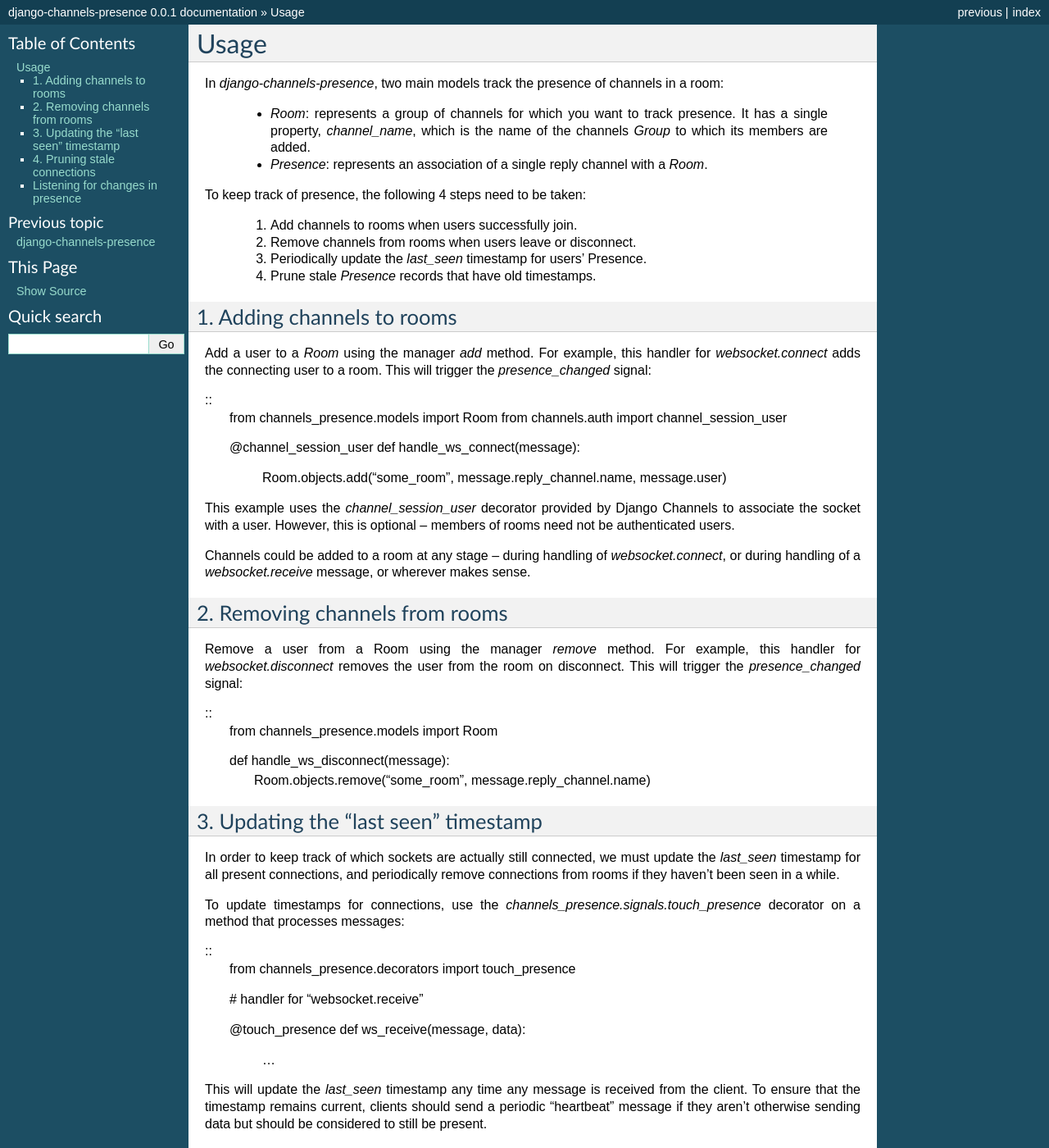
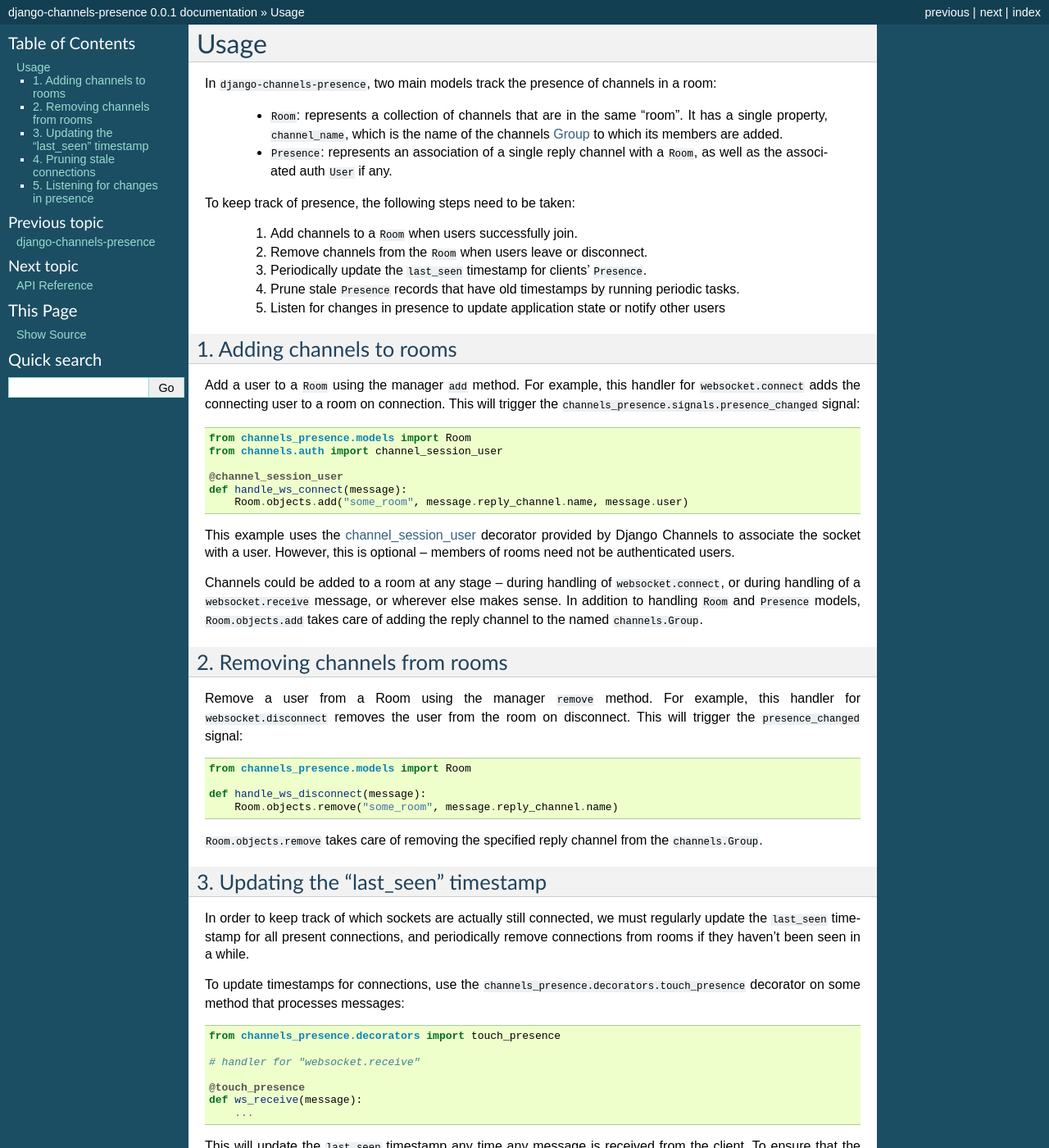
Before and after one commit to mitmedialab/django-channels-presence, a Sphinx documentation site: the page built from docs/usage.rst, in a window 1280 px wide and 1400 px high. Shown: the whole window at 82% size. Built offline with Sphinx 7.4.7, drawn with Linux system fonts in a browser that asks for light colours; some of the changed text lies outside the part shown.

Commit message:
Fix remove_presence impl; update docs

```diff
--- a/docs/usage.rst
+++ b/docs/usage.rst
@@ -1,28 +1,31 @@
 Usage
 =====
 
-In `django-channels-presence`, two main models track the presence of channels in a room:
+In ``django-channels-presence``, two main models track the presence of channels in a room:
 
- - `Room`: represents a group of channels for which you want to track presence.
-   It has a single property, `channel_name`, which is the name of the channels
-   `Group` to which its members are added.
- - `Presence`: represents an association of a single reply channel with a `Room`.
+ - ``Room``: represents a collection of channels that are in the same "room".  It
+   has a single property, ``channel_name``, which is the name of the channels
+   `Group <http://channels.readthedocs.io/en/latest/getting-started.html#groups>`_ to which its members are added.
+ - ``Presence``: represents an association of a single reply channel with a
+   ``Room``, as well as the associated auth ``User`` if any.
 
-To keep track of presence, the following 4 steps need to be taken:
+To keep track of presence, the following steps need to be taken:
 
- 1. Add channels to rooms when users successfully join.
- 2. Remove channels from rooms when users leave or disconnect.
- 3. Periodically update the `last_seen` timestamp for users' Presence.
- 4. Prune stale `Presence` records that have old timestamps.
+ 1. Add channels to a ``Room`` when users successfully join.
+ 2. Remove channels from the ``Room`` when users leave or disconnect.
+ 3. Periodically update the ``last_seen`` timestamp for clients' ``Presence``.
+ 4. Prune stale ``Presence`` records that have old timestamps by running periodic
+    tasks.
+ 5. Listen for changes in presence to update application state or notify other
+    users
 
 1. Adding channels to rooms
 ----------------------------
 
-Add a user to a `Room` using the manager `add` method.  For example, this handler
-for `websocket.connect` adds the connecting user to a room.  This will trigger
-the `presence_changed` signal:
+Add a user to a ``Room`` using the manager ``add`` method.  For example, this handler
+for ``websocket.connect`` adds the connecting user to a room on connection.  This
+will trigger the ``channels_presence.signals.presence_changed`` signal::
 
-::
     from channels_presence.models import Room
     from channels.auth import channel_session_user
 
@@ -30,81 +33,124 @@
     def handle_ws_connect(message):
         Room.objects.add("some_room", message.reply_channel.name, message.user)
 
-This example uses the `channel_session_user` decorator provided by Django
+This example uses the `channel_session_user <http://channels.readthedocs.io/en/latest/getting-started.html?highlight=channel_session_user#authentication>`_ decorator provided by Django
 Channels to associate the socket with a user.  However, this is optional --
 members of rooms need not be authenticated users.
 
 Channels could be added to a room at any stage -- during handling of
-`websocket.connect`, or during handling of a `websocket.receive` message, or
-wherever makes sense.
+``websocket.connect``, or during handling of a ``websocket.receive`` message, or
+wherever else makes sense.  In addition to handling ``Room`` and ``Presence``
+models, ``Room.objects.add`` takes care of adding the reply channel to the named
+``channels.Group``.
 
 2. Removing channels from rooms
 -------------------------------
 
-Remove a user from a Room using the manager `remove` method.  For example, this
-handler for `websocket.disconnect` removes the user from the room on
-disconnect.  This will trigger the `presence_changed` signal:
+Remove a user from a Room using the manager ``remove`` method.  For example, this
+handler for ``websocket.disconnect`` removes the user from the room on
+disconnect.  This will trigger the ``presence_changed`` signal::
 
-::
     from channels_presence.models import Room
 
     def handle_ws_disconnect(message):
         Room.objects.remove("some_room", message.reply_channel.name)
 
-3. Updating the "last seen" timestamp
+``Room.objects.remove`` takes care of removing the specified reply channel from
+the ``channels.Group``.
+
+3. Updating the "last_seen" timestamp
 -------------------------------------
 
 In order to keep track of which sockets are actually still connected, we must
-update the `last_seen` timestamp for all present connections, and periodically
-remove connections from rooms if they haven't been seen in a while.
+regularly update the ``last_seen`` timestamp for all present connections, and
+periodically remove connections from rooms if they haven't been seen in a
+while.
 
 To update timestamps for connections, use the
-`channels_presence.signals.touch_presence` decorator on a method that processes
-messages:
+``channels_presence.decorators.touch_presence`` decorator on some method that
+processes messages::
 
-::
     from channels_presence.decorators import touch_presence
 
     # handler for "websocket.receive"
 
     @touch_presence
-    def ws_receive(message, data):
+    def ws_receive(message):
         ...
 
-This will update the `last_seen` timestamp any time any message is received
+This will update the ``last_seen`` timestamp any time any message is received
 from the client.  To ensure that the timestamp remains current, clients should
 send a periodic "heartbeat" message if they aren't otherwise sending data but
 should be considered to still be present.
 
 To allow efficient updates, if a client sends a message which is just the JSON
-encoded string `"heartbeat"`, the `touch_presence` decorator will stop
+encoded string ``"heartbeat"``, the ``touch_presence`` decorator will stop
 processing of the message after updating the timestamp.  The decorator can be
 placed first in a decorator chain in order to stop processing of heartbeat
 messages prior to other costly steps like loading session data or user models.
+
+If updating ``last_seen`` on every message is too costly, an alternative to using
+the ``touch_presence`` decorator is to manually call ``Presence.objects.touch``
+whenever desired.  For example, this updates ``last_seen`` only when the literal message ``"heartbeat"`` is received::
+
+    from channels_presence.models import Presence
+
+    def ws_receive(message):
+        ...
+        if message.content('text') == '"heartbeat"':
+            Presence.objects.touch(message.reply_channel.name)
+
+To ensure that an active connection is not marked as stale, clients should
+occasionally send ``"heartbeat"`` messages::
+
+    // client.js
+
+    setInterval(function() {
+        socket.send(JSON.stringify("heartbeat"));
+    }, 30000);
+
+The frequency should be adjusted to occur before the maximum age for
+last-seen presence, set with ``settings.CHANNELS_PRESENCE_MAX_AGE``.
 
 4. Pruning stale connections
 ----------------------------
 
 In order to remove connections whose timestamps have expired, we need to
 periodically launch a cleaning task.  This can be accomplished with
-`Room.objects.prune_presences()`. For convenience, this is implemented as both
-a celery task which can be called with celery beat
-(`channels_presence.tasks.prune_presence`), and as a management command
-(`./manage.py prune_presence`).
+``Room.objects.prune_presences()``. For convenience, this is implemented as a
+celery task which can be called with celery beat:
+``channels_presence.tasks.prune_presence``.  The management command
+``./manage.py prune_presence`` is also available for calling from cron.
 
-A second maintenance command, `Room.objects.prune_rooms()`, removes any `Room`
+A second maintenance command, ``Room.objects.prune_rooms()``, removes any ``Room``
 models that have no connections.  This is also available as the celery task
-`channels_presence.tasks.prune_rooms` and management command
-`./manage.py prune_rooms`.
+``channels_presence.tasks.prune_rooms`` and management command
+``./manage.py prune_rooms``.
 
-Listening for changes in presence
----------------------------------
+See the documentation for
+`periodic tasks in celery <http://celery.readthedocs.io/en/latest/userguide/periodic-tasks.html>`_ details on configuring celery beat with Django.  Here is one example::
 
-Use the `channels_presence.signals.presence_changed` signal to be notified when
+    # settings.py
+
+    CELERYBEAT_SCHEDULE = {
+        'prune-presence': {
+            'task': 'channels_presence.tasks.prune_presence',
+            'schedule': timedelta(seconds=60)
+        },
+        'prune-rooms': {
+            'task': 'channels_presence.tasks.prune_rooms',
+            'schedule': timedelta(seconds=600)
+        }
+    }
+
+
+5. Listening for changes in presence
+------------------------------------
+
+Use the ``channels_presence.signals.presence_changed`` signal to be notified when
 a user is added or removed from a Room.  This is a useful place to define logic
-to update other connected clients with the list of present users.  For example:
+to update other connected clients with the list of present users.  For example::
 
-::
     # app/signals.py
 
     from django.dispatch import receiver
@@ -114,6 +160,7 @@
 
     @receiver(presence_changed)
     def broadcast_presence(sender, room, **kwargs):
+        # Broadcast the new list of present users to the room.
         Group(room.channel_name).send({
             'text': json.dumps({
                 'type': 'presence',
```
Also changed, not shown: docs/api.rst (added, +209 -0 lines), docs/index.rst (+30 -28 lines), 1 other file.
